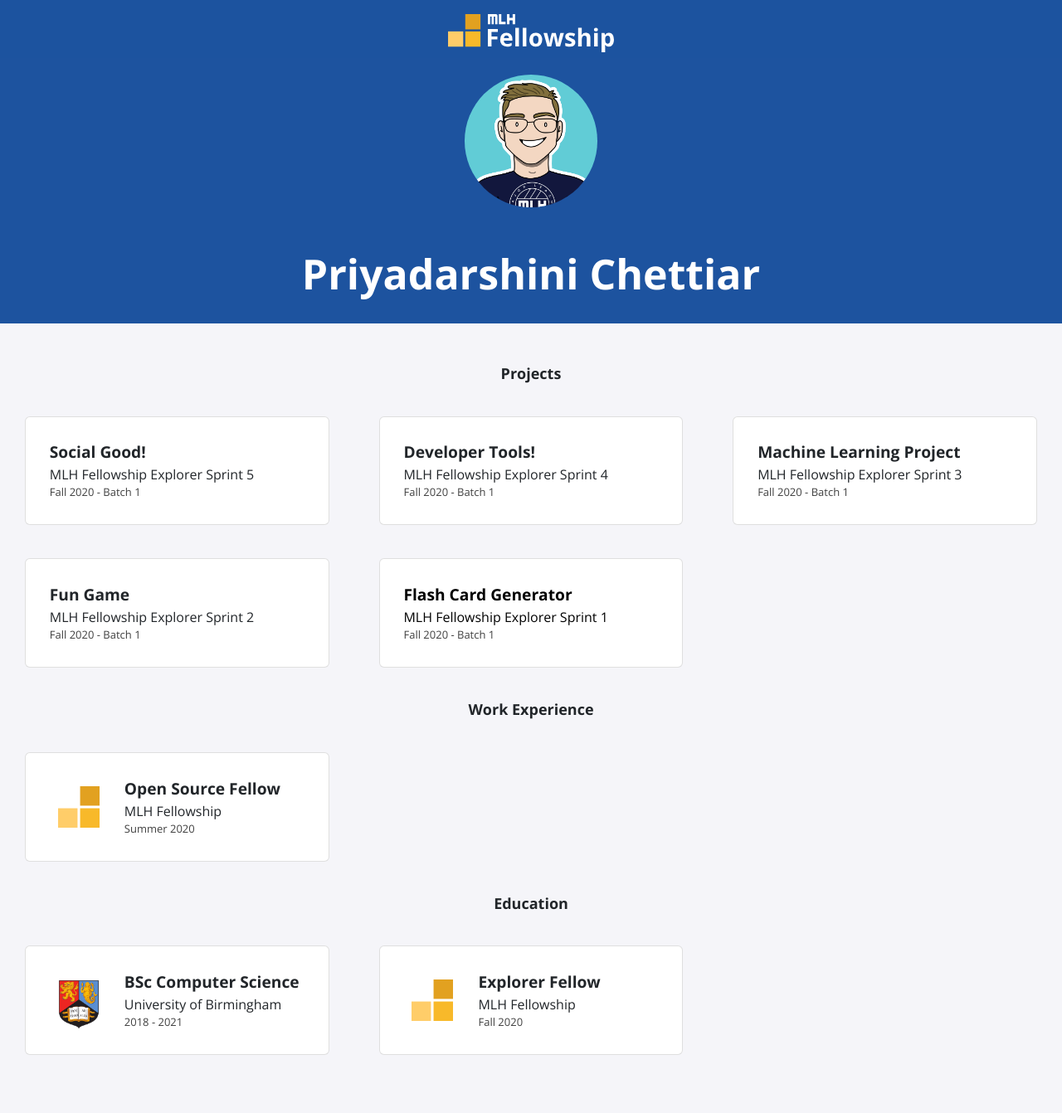
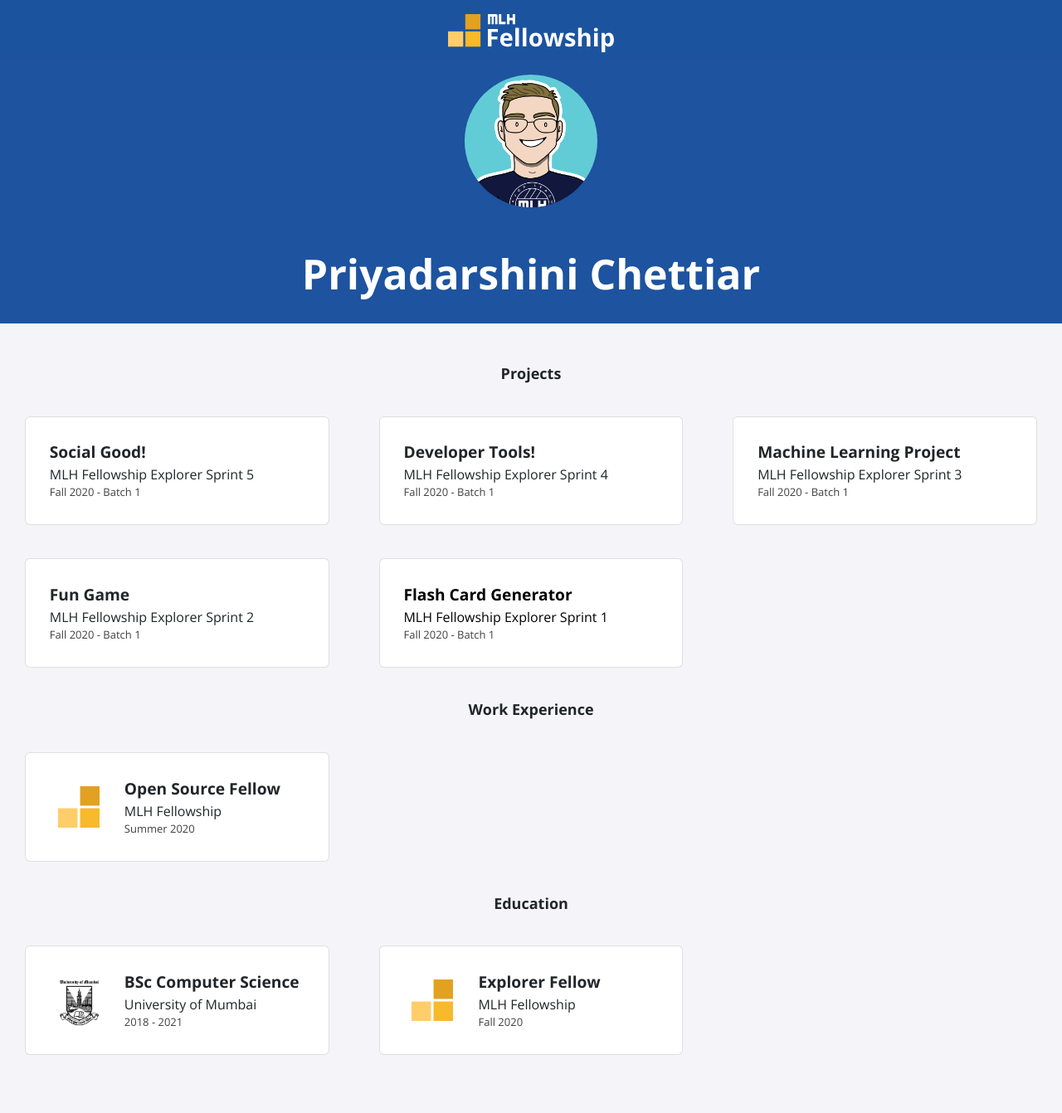
Before and after one commit to priyadarshu/priyadarshu.io, a Jekyll site: the page built from index.html, in a window 1280 px wide. Shown: the whole page at 83% size. Built offline with Jekyll 4.4.1, drawn with Linux system fonts in a browser that asks for light colours; nearby versions of some CDN libraries.

Commit message:
added mum uni img in file

```diff
--- a/_data/education.yml
+++ b/_data/education.yml
@@ -1,7 +1,7 @@
 - course: BSc Computer Science
-  institute: University of Birmingham
+  institute: University of Mumbai
   dates: 2018 - 2021
-  logo: uob.png
+  logo: mumbaiuniversity.png
 
 - course: Explorer Fellow
   institute: MLH Fellowship
```
